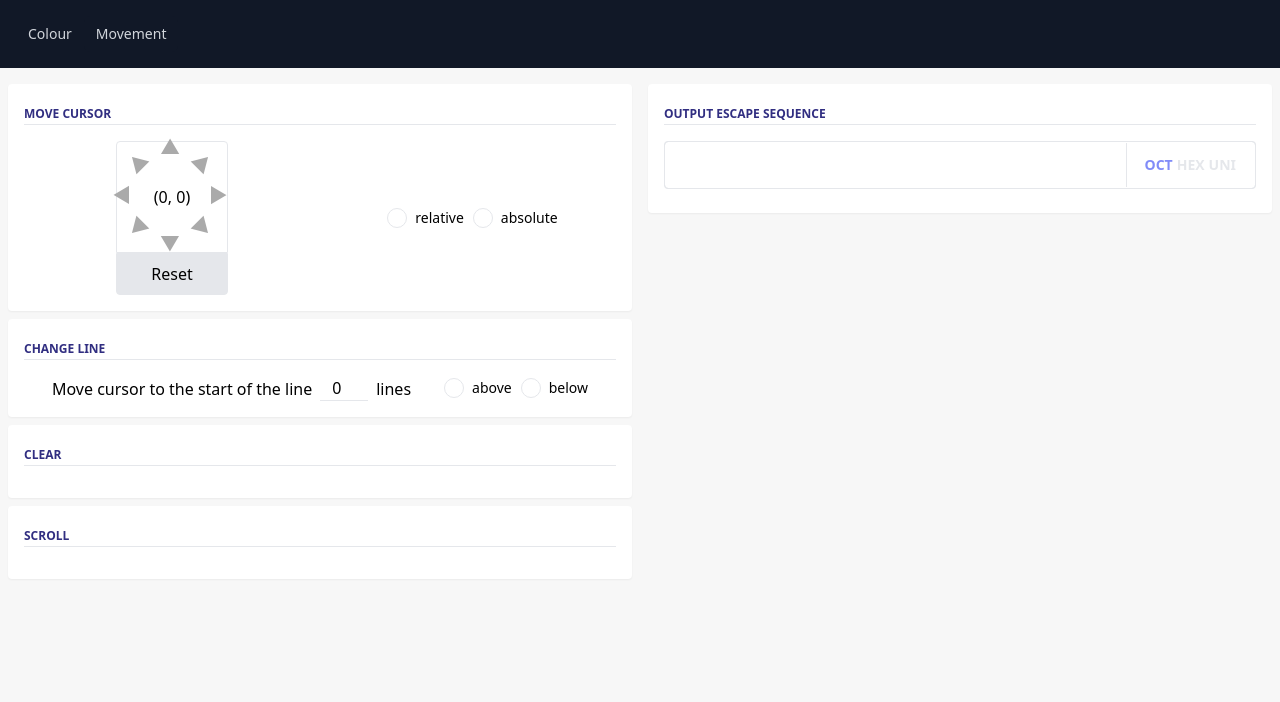
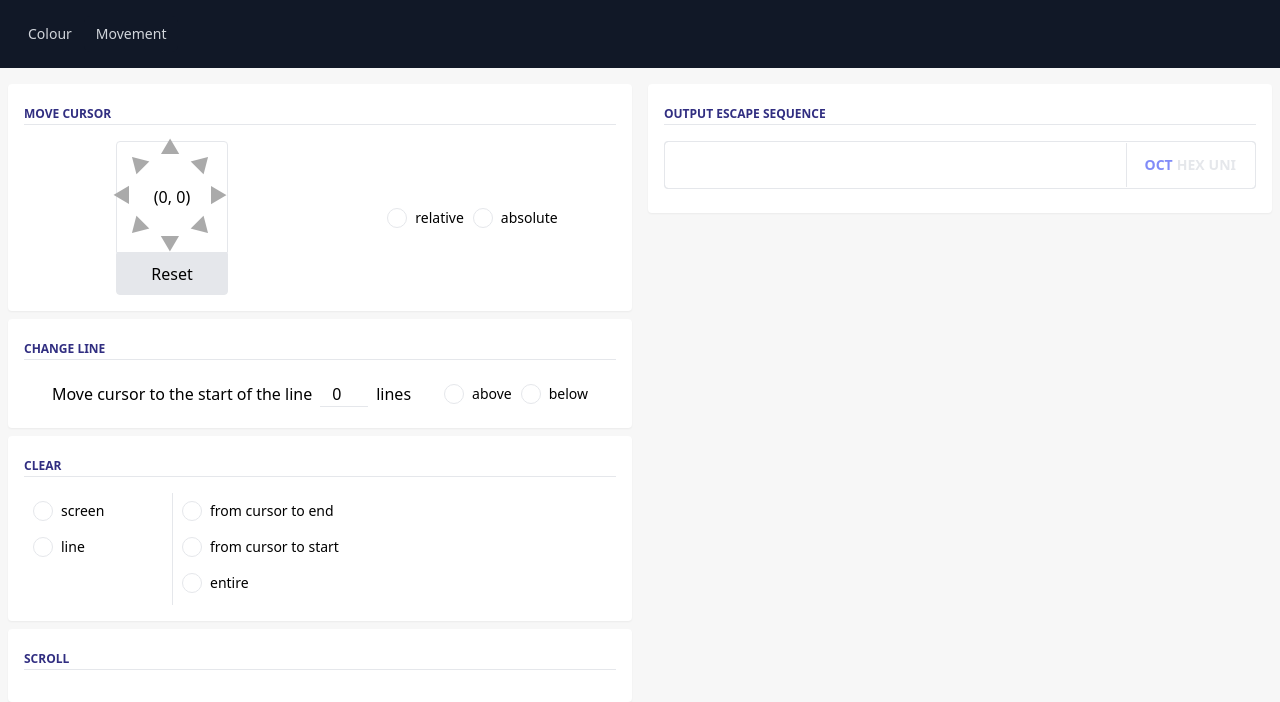
Before and after one commit to marginalhours/ansi-escape-artist, a React (Vite) app: page /#/movement in a window 1280 px wide. Shown: the top 702 px of the page. Built offline with nearby package versions, Linux system fonts and the light colour scheme.

Commit message:
Fix some state bugs and add capability of clearing screen

```diff
--- a/src/App.css
+++ b/src/App.css
@@ -146,3 +146,7 @@ input[type=radio].hide-radio:checked + span.radio-target::after{
 .direction-arrow.bottom-right {
     transform: translate(2rem, 2rem) rotateZ(135deg);
 }
+
+input:focus, select:focus {
+    outline: none!important;
+}
--- a/src/ChangeLine.tsx
+++ b/src/ChangeLine.tsx
@@ -1,12 +1,11 @@
 import React, { useEffect, useState } from 'react';
-import { Direction, MovementType } from './constants';
 import Label from './Label';
 import Radiobutton from './Radiobutton';
 
 function ChangeLine({ onChange, isActive }) {
 
   const [lineRelativeCount, setLineRelativeCount] = useState(0);
-  const [direction, setDirection] = useState<Direction|null>(null);
+  const [direction, setDirection] = useState(0);
 
   const handleLineRelativeChange = (event: React.ChangeEvent<HTMLInputElement>) => {
     const v = parseInt(event.target.value);
@@ -19,14 +18,7 @@ function ChangeLine({ onChange, isActive }) {
   }
 
   useEffect(() => {
-    switch(direction){
-      case Direction.Up:
-        onChange(-lineRelativeCount);
-        break;
-      case Direction.Down:
-        onChange(lineRelativeCount);
-        break;
-    }
+      onChange(direction * lineRelativeCount);
   }, [lineRelativeCount, direction]);
 
   return (
@@ -37,8 +29,8 @@ function ChangeLine({ onChange, isActive }) {
         <input className="inline-block w-12 text-center border-b" type="number" min="0" value={lineRelativeCount} onChange={handleLineRelativeChange} />
         <span className="ml-2 mr-6 inline-block ">lines</span>
         <div className="inline-block" onChange={handleDirectionChange}>
-          <Radiobutton label="above" name="lineDirection" value={Direction.Up} checked={direction === "up"} />
-          <Radiobutton label="below" name="lineDirection" value={Direction.Down} checked={direction === "down"} />
+          <Radiobutton label="above" name="lineDirection" value={-1} checked={direction === -1} />
+          <Radiobutton label="below" name="lineDirection" value={1} checked={direction === 1} />
         </div>
       </div>
     </>
--- /dev/null
+++ b/src/ClearArea.tsx
@@ -0,0 +1,38 @@
+import React, { useEffect, useState } from 'react';
+import { ClearType, MovementType, ClearEntity } from './constants';
+import Label from './Label';
+import Radiobutton from './Radiobutton';
+
+function ClearArea ({ onChange, isActive, movementType }) {
+  const [clearType, setClearType] = useState(ClearType.None);
+
+  const handleClearTypeChange = (event: React.ChangeEvent<HTMLInputElement>) => {
+    const clearType = parseInt(event.target.value) as ClearType;
+    setClearType(clearType);
+    onChange(clearType, movementType);
+  }
+
+  const handleChangeMovementType = (event: React.ChangeEvent<HTMLInputElement>) => {
+    const movementType = parseInt(event.target.value) as MovementType;
+    onChange(clearType, movementType);
+  }
+
+  return (
+    <>
+      <Label text="Clear" />
+      <div className="flex flex-row h-28">
+        <div className="w-1/4 flex flex-col justify-start items-start h-full " onChange={handleChangeMovementType}>
+          <Radiobutton label="screen" name="clearEntity" value={MovementType.ScreenClear} checked={movementType === MovementType.ScreenClear} />
+          <Radiobutton label="line" name="clearEntity" value={MovementType.LineClear} checked={movementType === MovementType.LineClear} />
+        </div>
+        <div className="w-1/2 flex flex-col justify-start items-start h-full border-l" onChange={handleClearTypeChange}>
+          <Radiobutton label="from cursor to end" name="clearType" value={ClearType.FromCursorTillEnd} checked={clearType === ClearType.FromCursorTillEnd} />
+          <Radiobutton label="from cursor to start" name="clearType" value={ClearType.FromCursorTillStart} checked={clearType === ClearType.FromCursorTillStart} />
+          <Radiobutton label="entire" name="clearType" value={ClearType.Entire} checked={clearType === ClearType.Entire} />
+        </div>
+      </div>
+    </>
+  )
+}
+
+export default ClearArea;
--- a/src/EscapeColour.tsx
+++ b/src/EscapeColour.tsx
@@ -182,8 +182,8 @@ const EscapeColour = () => {
       <div className="flex flex-col w-1/2 p-2">
         <Box>
           <Label text="text" />
-          <input className="border focus:border-0 rounded px-4 py-2 w-full" type='text' placeholder='Enter your text...' onChange={onUserTextChange} value={userText}></input>
-          <select className="w-full border mt-2 focus:border-0 rounded px-4 py-2 w-full bg-white text-gray-400" onChange={handlePresetSelect}>
+          <input className="border focus:border-none focus:outline-none rounded px-4 py-2 w-full" type='text' placeholder='Enter your text...' onChange={onUserTextChange} value={userText}></input>
+          <select className="w-full border mt-2 focus:border-none focus:outline-none rounded px-4 py-2 w-full bg-white text-gray-400" onChange={handlePresetSelect}>
             <option value='-1'>Select a preset...</option>
             <option value='▁ ▂ ▃ ▄ ▅ ▆ ▇ █ ▀ ▔'>Box-drawing: Rising blocks</option>
             <option value='█ ▉ ▊ ▋ ▌ ▍ ▎ ▏▐	▕	'>Box-drawing: Thinning blocks</option>
--- a/src/EscapeMovement.tsx
+++ b/src/EscapeMovement.tsx
@@ -4,14 +4,16 @@ import Box from './Box';
 import Label from './Label';
 import ChangeLine from './ChangeLine';
 import OutputEscapeSequence from './OutputEscapeSequence';
-import { Direction, EscapeType, Language, MovementType } from './constants';
+import { EscapeType, Language, MovementType, ClearType } from './constants';
 import { transformMovement } from './transforms';
 import MoveCursor from './MoveCursor';
+import ClearArea from './ClearArea';
 
 const EscapeMovement = () => {
   const [language, setLanguage] = useState(Language.Python3);
   const [escapeType, setEscapeType] = useState(EscapeType.Octal)
   const [movementType, setMovementType] = useState(MovementType.None);
+  const [clearType, setClearType] = useState(ClearType.None);
   const [x, setX] = useState(0);
   const [y, setY] = useState(0);
 
@@ -26,12 +28,18 @@ const EscapeMovement = () => {
     setMovementType(MovementType.LinesRelative);
   }
 
+  const handleClear = (clearType: ClearType, movementType: MovementType) => {
+    setClearType(clearType);
+    setMovementType(movementType);
+  }
+
   const transformOptions = {
     movementType: movementType,
     x: x,
     y: y,
+    clearType: clearType,
     language: language,
-    escapeType: escapeType
+    escapeType: escapeType,
   };
 
   return (
@@ -52,7 +60,11 @@ const EscapeMovement = () => {
           />
         </Box>
         <Box>
-          <Label text="Clear" />
+          <ClearArea
+            isActive={movementType === MovementType.ScreenClear || movementType === MovementType.LineClear}
+            movementType={movementType}
+            onChange={handleClear}
+          />
         </Box>
         <Box>
           <Label text="Scroll" />
--- a/src/FourBitPicker.tsx
+++ b/src/FourBitPicker.tsx
@@ -33,7 +33,9 @@ function FourBitPicker({ onChange, onReset, colours, isBright, isActive }: { onC
   useEffect(() => {
     if (selectedColourIndex !== -1) {
       const colour = (isBright ? colours.bright : colours.normal)[selectedColourIndex];
-      onChange(colour, ColourType.FourBit);
+      if (isActive) {
+        onChange(colour, ColourType.FourBit);
+      }
     }
   }, [isBright, selectedColourIndex]);
 
@@ -45,9 +47,9 @@ function FourBitPicker({ onChange, onReset, colours, isBright, isActive }: { onC
     event.stopPropagation();
     toggleShowPicker();
     const index = parseInt(event.target.dataset.index as string) as number;
-    // const colour = (isBright ? colours.bright : colours.normal)[index];
+    const colour = (isBright ? colours.bright : colours.normal)[index];
     setSelectedColourIndex(index);
-    // onChange(colour, ColourType.FourBit);
+    onChange(colour, ColourType.FourBit);
   }
 
   const handleReset = (event: React.ChangeEvent<HTMLDivElement>) => {
--- a/src/RGBPicker.tsx
+++ b/src/RGBPicker.tsx
@@ -49,7 +49,7 @@ function RGBPicker({ onChange, onReset, isActive, isForeground }: { onChange: Ch
   const handleRChange = (event: React.ChangeEvent<HTMLInputElement>) => {
     event.stopPropagation();
     try {
-      const newR = parseInt(event.target.value);
+      const newR = parseInt(event.target.value) || 0;
       setR(newR);
       recalculateColour(newR, g, b);
     } catch {}
@@ -58,7 +58,7 @@ function RGBPicker({ onChange, onReset, isActive, isForeground }: { onChange: Ch
   const handleGChange = (event: React.ChangeEvent<HTMLInputElement>) => {
     event.stopPropagation();
     try {
-      const newG = parseInt(event.target.value);
+      const newG = parseInt(event.target.value) || 0;
       setG(newG);
       recalculateColour(r, newG, b);
     } catch {}
@@ -68,7 +68,7 @@ function RGBPicker({ onChange, onReset, isActive, isForeground }: { onChange: Ch
   const handleBChange = (event: React.ChangeEvent<HTMLInputElement>) => {
     event.stopPropagation();
     try {
-      const newB = parseInt(event.target.value);
+      const newB = parseInt(event.target.value) || 0;
       setB(newB);
       recalculateColour(r, g, newB);
     } catch {}
--- a/src/Radiobutton.tsx
+++ b/src/Radiobutton.tsx
@@ -2,7 +2,7 @@ import React from "react";
 
 function Radiobutton({ label, name, value, checked }) {
   return (
-    <div className="ml-5 inline-block -ml-1">
+    <div className="ml-5 inline-block -ml-1 my-2">
       <label className="flex flex-row text-sm items-center justify-center cursor-pointer select-none">
         <input className="hide-radio" type="radio" value={value} name={name} />
         <span className="radio-target w-5 h-5 rounded-full border"></span>
--- a/src/constants.ts
+++ b/src/constants.ts
@@ -23,14 +23,15 @@ export enum MovementType {
     RelativeCursor = 1,
     AbsoluteCursor = 2,
     LinesRelative = 3,
-    Clear = 4
+    LineClear = 4,
+    ScreenClear = 5
 };
 
-export enum Direction {
-    Up = 0,
-    Down = 1,
-    Left = 2,
-    Right = 3
+export enum ClearType {
+    None = -1,
+    FromCursorTillEnd = 0,
+    FromCursorTillStart = 1,
+    Entire = 2
 };
 
 class EscapeSet {
--- a/tailwind.config.js
+++ b/tailwind.config.js
@@ -17,6 +17,11 @@ module.exports = {
       },
     },
   },
-  variants: { extend: { translate: ['active']}},
+  variants: {
+    extend: {
+      translate: ['active'],
+      backgroundColor: ['active']
+    }
+  },
   plugins: []
 };
```
Also changed, not shown: src/MoveCursor.tsx (+6 -7 lines), src/transforms/movement.ts (+16 -7 lines).
